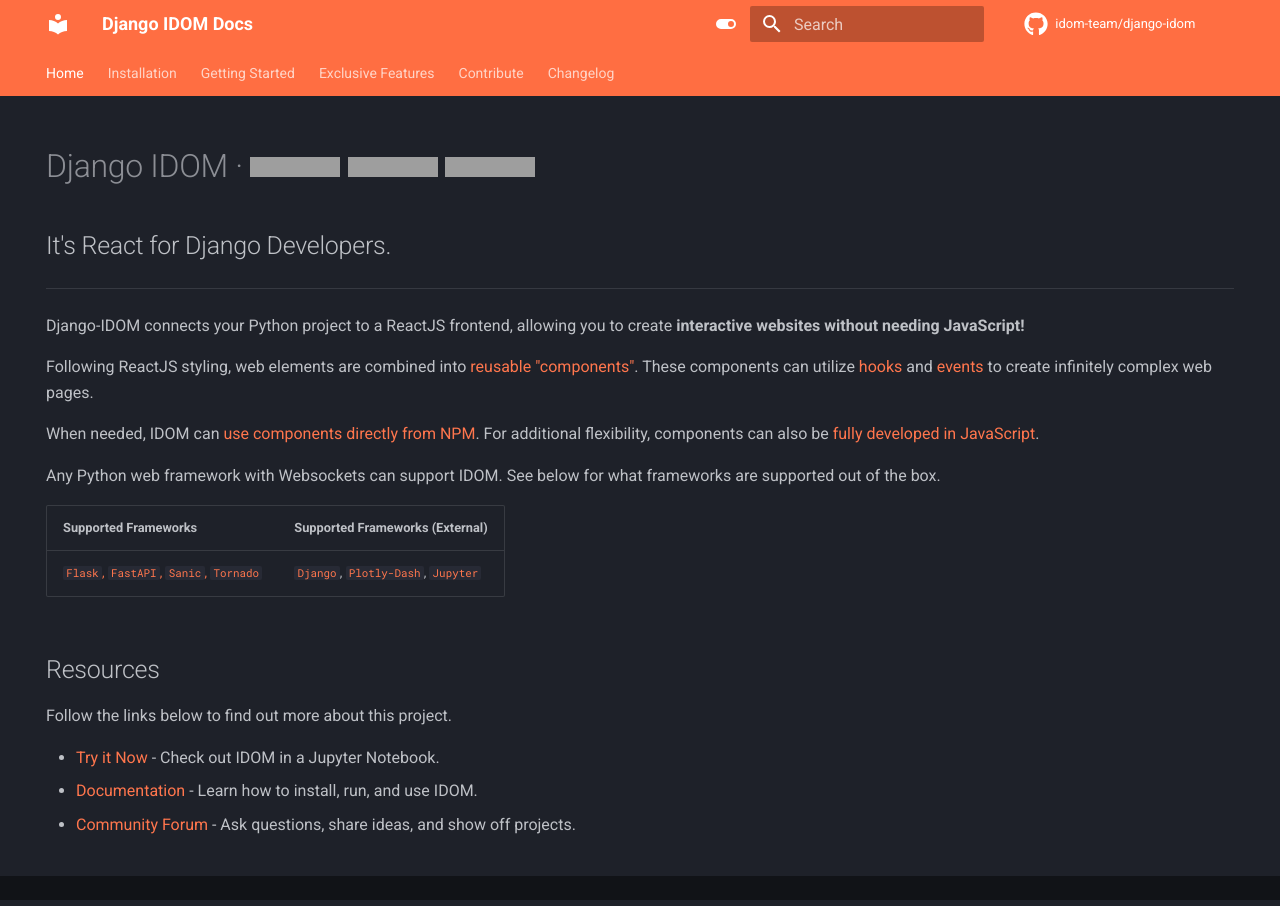
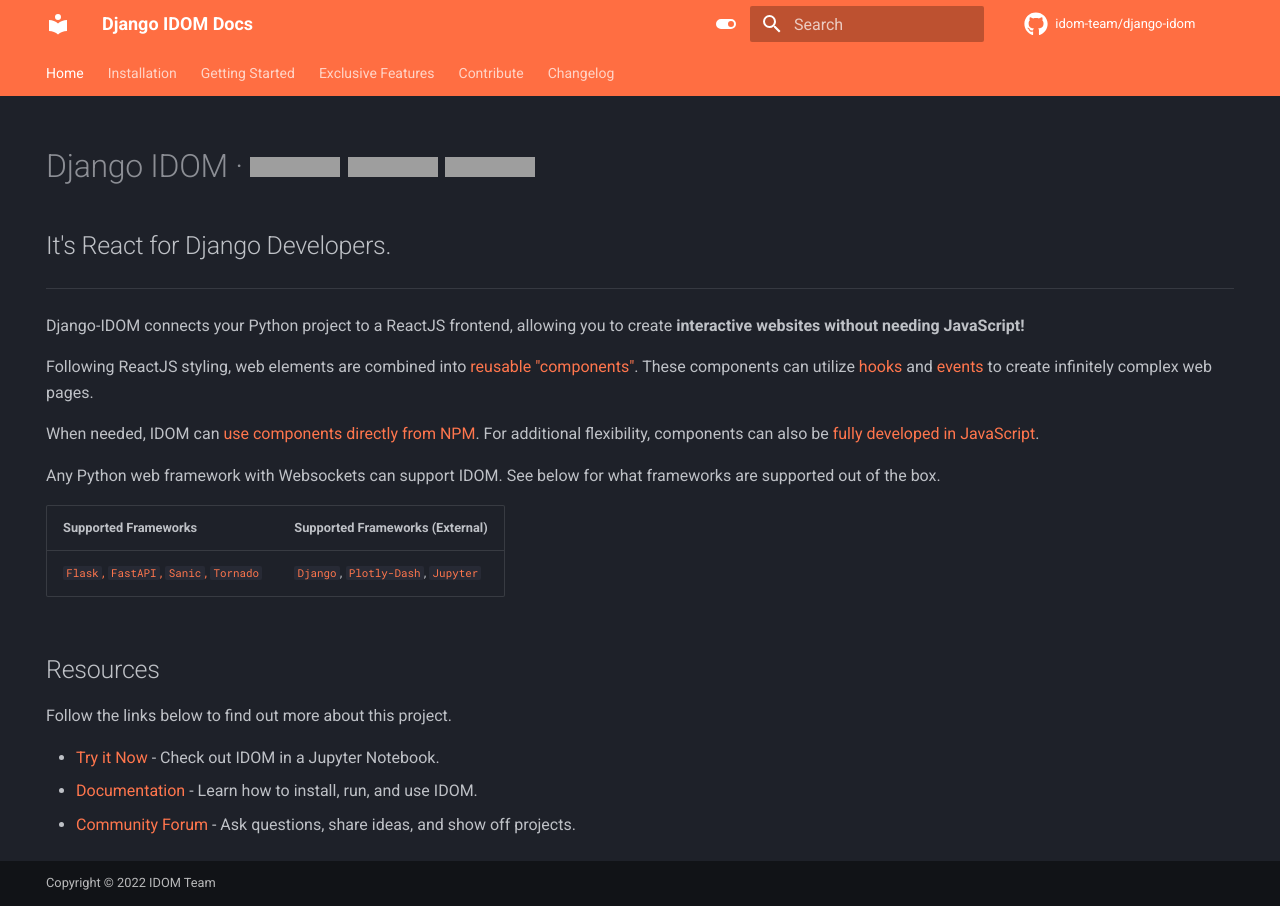
Before and after one commit to reactive-python/reactpy-django, an MkDocs documentation site: the page built from docs/index.md, in a window 1280 px wide. Built offline with MkDocs 1.6.1 and Material for MkDocs 9.7.7, drawn with Linux system fonts in a browser that asks for light colours; comment, search, counter and statistics services are not loaded; grey boxes are pictures that could not be loaded.

Commit message:
Add copyright to footer

```diff
--- a/mkdocs.yml
+++ b/mkdocs.yml
@@ -75,6 +75,7 @@ watch:
 site_name: Django IDOM Docs
 site_author: Archmonger
 site_description: React for Django developers.
+copyright: Copyright &copy; 2022 IDOM Team
 repo_url: https://github.com/idom-team/django-idom
 site_url: https://idom-team.github.io/django-idom
 repo_name: idom-team/django-idom
```
